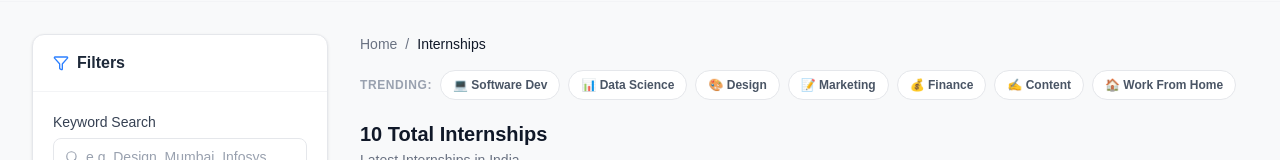
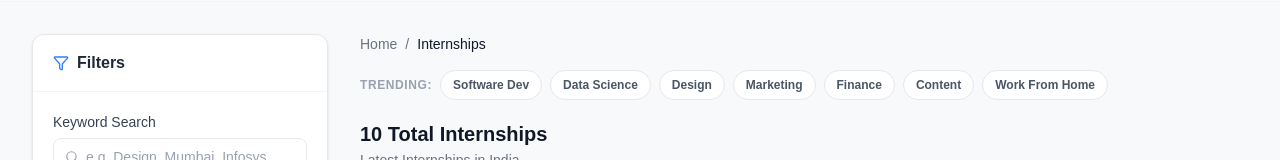
Before and after one commit to ayushshukla1807/internshala-internship-assignment, a Next.js app: page / in a window 1280 px wide. Shown: the part 331-491 px from the top of the page. Built offline with nearby package versions, Linux system fonts and the light colour scheme; no server answers.

Commit message:
style: remove emojis from trending profile chips

```diff
--- a/src/components/ui/TrendingFilters.tsx
+++ b/src/components/ui/TrendingFilters.tsx
@@ -2,13 +2,13 @@
 import { Filters } from '@/hooks/useInternshipFilters';
 
 const TRENDING_PROFILES = [
-  { label: '💻 Software Dev', value: 'Software Development' },
-  { label: '📊 Data Science', value: 'Data Science' },
-  { label: '🎨 Design', value: 'Design' },
-  { label: '📝 Marketing', value: 'Marketing' },
-  { label: '💰 Finance', value: 'Finance' },
-  { label: '✍️ Content', value: 'Content Writing' },
-  { label: '🏠 Work From Home', value: null, wfh: true },
+  { label: 'Software Dev', value: 'Software Development' },
+  { label: 'Data Science', value: 'Data Science' },
+  { label: 'Design', value: 'Design' },
+  { label: 'Marketing', value: 'Marketing' },
+  { label: 'Finance', value: 'Finance' },
+  { label: 'Content', value: 'Content Writing' },
+  { label: 'Work From Home', value: null, wfh: true },
 ];
 
 interface TrendingFiltersProps {
```
